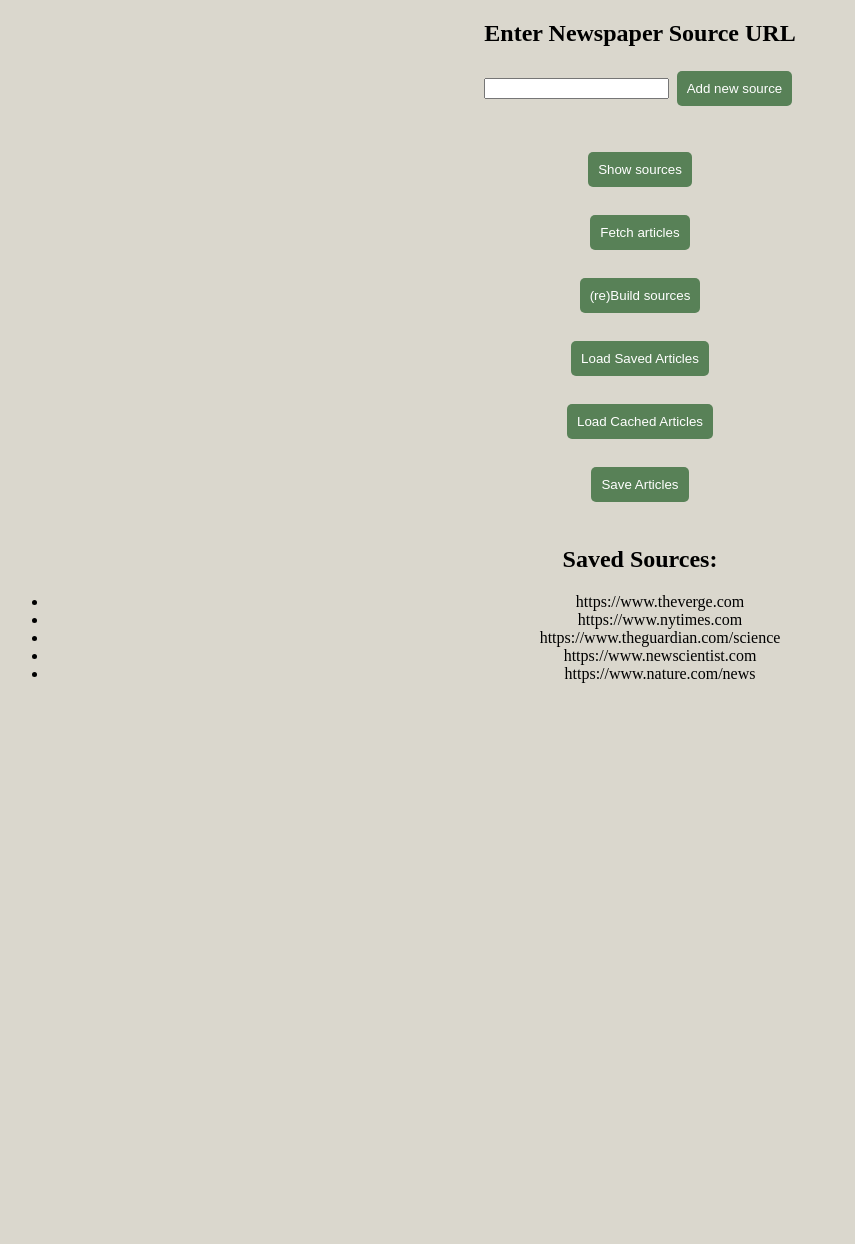
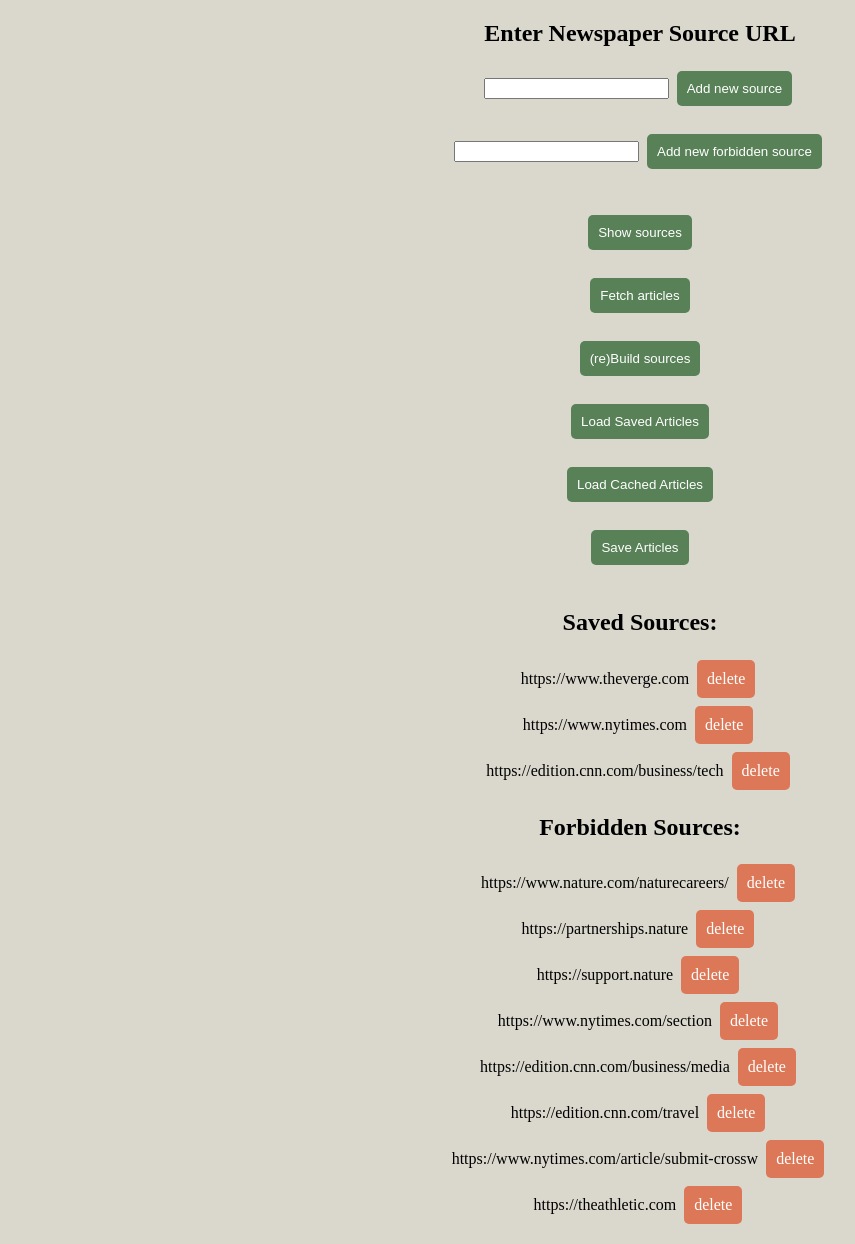
Before and after one commit to 4l3x4ndre/personalized-newspaper, a Flask app: page /load in a window 1280 px wide. Shown: the whole page, without its empty margins (0-855 px from the left). Before the commit the page ends 683 px from the top, so only its background shows below. Run offline with Flask 3, Linux system fonts and the light colour scheme.

Commit message:
removable & forbidden sources

```diff
--- a/app.py
+++ b/app.py
@@ -7,11 +7,13 @@
 MAIN_ARTICLES_FILE = 'articles.csv'
 CACHED_ARTICLES_FILE = 'articles_cached.csv'
 MAIN_SOURCES_FILE = 'sources.csv'
+MAIN_FORBIDDEN_SOURCES_FILE = 'forbidden_sources.csv'
 REF_DOC_FILE = 'utils/ref_document.txt'
 
 
 app = Flask(__name__)
 sources = []
+forbidden_sources = []
 articles = []
 built_papers = []
 built_sources = []
@@ -25,6 +27,14 @@
         reader = csv.reader(csvfile)
         sources = [row[0] for row in reader]
     return sources
+
+def read_forbidden_sources():
+    global forbidden_sources
+    forbidden_sources = []
+    with open(MAIN_FORBIDDEN_SOURCES_FILE, 'r', newline='\n') as csvfile:
+        reader = csv.reader(csvfile)
+        forbidden_sources = [row[0] for row in reader]
+    return forbidden_sources
 
 
 def save_articles_to_csv(filename, _articles, mode='a'):
@@ -100,14 +110,28 @@
         writer = csv.writer(csvfile)
         writer.writerow([source_url])
 
-    return render_template("base.html", sources=sources)
+    global sources, forbidden_sources
+    sources = read_sources()
+    return render_template("base.html", sources=sources, forbidden_sources=forbidden_sources)
+
+@app.route('/submit_forbidden', methods=['POST'])
+def submit_forbidden():
+    forbidden = request.form['forbidden_source_url']
+    with open(MAIN_FORBIDDEN_SOURCES_FILE, 'a', newline='\n') as csvfile:
+        writer = csv.writer(csvfile)
+        writer.writerow([forbidden])
+
+    global forbidden_sources
+    forbidden_sources = read_forbidden_sources()
+    return render_template("base.html", sources=sources, forbidden_sources=forbidden_sources)
 
 
 @app.route('/load', methods=['GET'])
 def load():
-    global sources
+    global sources, forbidden_sources
     sources = read_sources()
-    return render_template("base.html", sources=sources)
+    forbidden_sources = read_forbidden_sources()
+    return render_template("base.html", sources=sources, forbidden_sources=forbidden_sources)
 
 
 @app.route('/fetch', methods=['GET'])
@@ -125,7 +149,7 @@
 
     for paper in papers:
         print(f"Fetching articles from {paper.url}")
-        articles = articles + fetch_from_built_paper(paper, limit=5)
+        articles = articles + fetch_from_built_paper(paper, forbidden_sources=forbidden_sources, limit=5)
 
     selected_articles = get_best_articles(articles, ref_vector, word_vectors)
 
@@ -194,6 +218,36 @@
     else:
         return "Article not found", 404
 
+@app.route('/remove_source/<int:source_id>')
+def remove_source(source_id):
+    global sources
+    if 0 < source_id <= len(sources):
+        source = sources[source_id-1]
+        with open(MAIN_SOURCES_FILE, 'w', newline='\n') as csvfile:
+            writer = csv.writer(csvfile)
+            for source_url in sources:
+                if source_url != source:
+                    writer.writerow([source_url])
+        sources = read_sources()
+        return render_template("base.html", sources=sources, forbidden_sources=forbidden_sources)
+    else:
+        return "Source not found", 404
+
+@app.route('/remove_forbidden_source/<int:source_id>')
+def remove_forbidden_source(source_id):
+    # rewrite
+    global forbidden_sources
+    if 0 < source_id <= len(forbidden_sources):
+        source = forbidden_sources[source_id-1]
+        with open(MAIN_FORBIDDEN_SOURCES_FILE, 'w', newline='\n') as csvfile:
+            writer = csv.writer(csvfile)
+            for source_url in forbidden_sources:
+                if source_url != source:
+                    writer.writerow([source_url])
+        forbidden_sources = read_forbidden_sources()
+        return render_template("base.html", sources=sources, forbidden_sources=forbidden_sources)
+    else:
+        return "Source not found", 404
 
 if __name__ == '__main__':
     app.run(debug=True, port=5000)
--- /dev/null
+++ b/forbidden_sources.csv
@@ -0,0 +1,8 @@
+https://www.nature.com/naturecareers/
+https://partnerships.nature
+https://support.nature
+https://www.nytimes.com/section
+https://edition.cnn.com/business/media
+https://edition.cnn.com/travel
+https://www.nytimes.com/article/submit-crossw
+https://theathletic.com
--- a/sources.csv
+++ b/sources.csv
@@ -1,5 +1,3 @@
 https://www.theverge.com
 https://www.nytimes.com
-https://www.theguardian.com/science
-https://www.newscientist.com
-https://www.nature.com/news
+https://edition.cnn.com/business/tech
--- a/static/styles.css
+++ b/static/styles.css
@@ -75,3 +75,10 @@
 .center {
 	text-align: center;
 }
+
+ul {
+	list-style-type: none; /* Removes bullet points */
+	padding: 0; /* Removes default padding */
+	text-align:center; /* Centers the text */
+	list-style-position:inside;
+}
--- a/templates/base.html
+++ b/templates/base.html
@@ -13,6 +13,11 @@
         <input type="text" name="source_url" required>
         <input type="submit" value="Add new source">
     </form>
+	<form action="/submit_forbidden" method="post">
+        <input type="text" name="forbidden_source_url" required>
+        <input class="error" type="submit" value="Add new forbidden source">
+    </form>
+
     <br>
     <form action="/load" method="get">
         <input type="submit" value="Show sources">
@@ -39,10 +44,26 @@
         <h2>Saved Sources:</h2>
         <ul>
         {% for source in sources %}
-            <li>{{ source }}</li>
+		<li>
+			{{ source }}
+			<a class="error" href={{url_for('remove_source', source_id=loop.index)}}>delete</a>
+		</li>
         {% endfor %}
         </ul>
     {% endif %}
+
+    {% if forbidden_sources %}
+	<h2>Forbidden Sources:</h2>
+	<ul>
+	{% for source in forbidden_sources %}
+		<li>
+			{{ source }}
+			<a class="error" ref={{url_for('remove_forbidden_source', source_id=loop.index)}}>delete</a>
+		</li>
+	{% endfor %}
+	</ul>
+	{% endif %}
+
 
     {% if articles %}
         <h2>Articles:</h2>
--- a/utils/ref_document.txt
+++ b/utils/ref_document.txt
@@ -1,3 +1,5 @@
 intelligence cognitive computer smartphone phone mobile device technology software hardware data science code programming algorithm network internet web online digital virtual augmented reality machine learning deep neural network artificial intelligence AI DNA gene genome genetic engineering biotechnology
 
 does apple device share verge vision store pros person hard pro multiple seal altermagnets crystal spins fields external confirmed kind electrons magnetism structure magnetic magnets existence
+
+election work content companies images risks ai pledge address elections tech firms openai leading posed
```
Also changed, not shown: articles.csv (+25 -0 lines), fetch.py (+11 -7 lines), articles_cached.csv.
